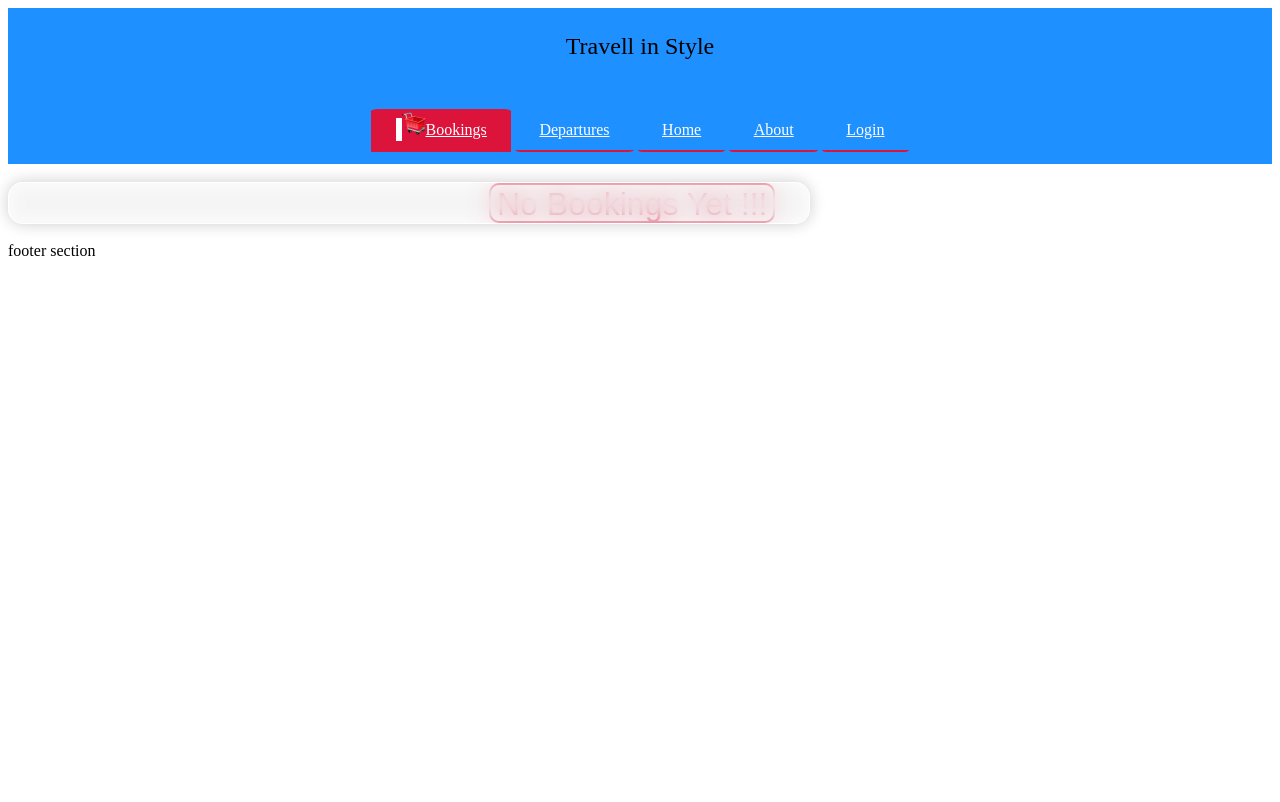
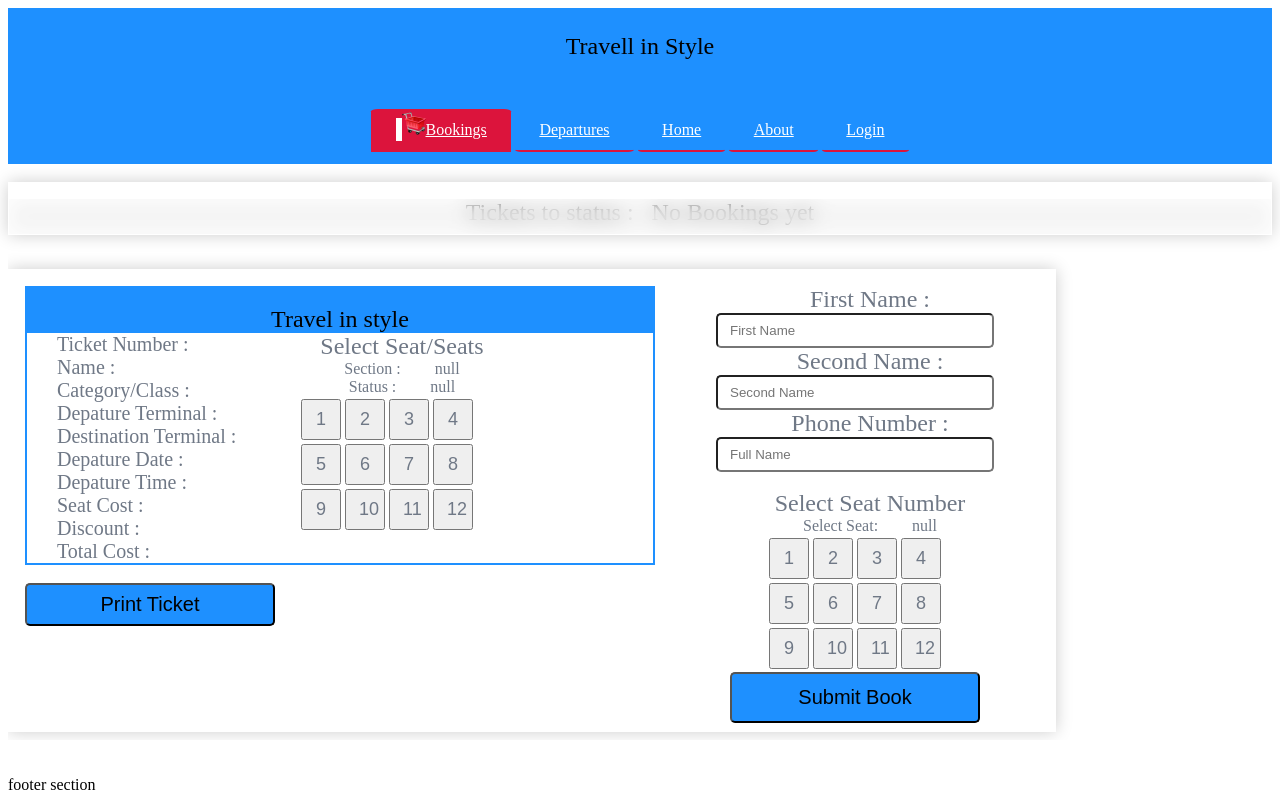
Before and after one commit to danielkirwa/my-Train-Ticket-app, a plain HTML site: page bookings.html in a window 1280 px wide. Drawn offline with nearby package versions, Linux system fonts and the light colour scheme.

Commit message:
ticket design

```diff
--- a/bookings.html
+++ b/bookings.html
@@ -42,38 +42,136 @@
 
 <div class="holder">
 	<div class="card">
-		<label></label>
-		<button class="btncancelallbook">Cancel All Booking</button>
+		<label>Tickets to status : </label>&nbsp;&nbsp;&nbsp;
+		<label class="processing-tickets"> null</label>
 
 	</div>
 	<br>
-	<!--
-	<div class="holder">
-	<div class="card">
-		<div class="card-text">
 
-			Travel in Style
-			<br>
-			<small>Name : Brian Ng'etich</small><br>
-			<small>Seat NO : 02</small><br>
-			<small>Ticket NO : 0002</small><br>
-			<small>Departure : Nairobi</small><br>
-			<small>Destination : Kisumu</small><br>
-			<small>Phone : 0712345678</small><br>
+</div>
+<div class="ticket-booking-holder">
+<div class="ticket-booking">
+	<div class="ticket-terminal">
+		<div class="myticket">
+			<div class="ticket-title"><center><br>
+				<label class="large-text">Travel in style</label>
+				<br>
+			</center>
+		</div>
+		<div id="ticket-data">
+			<div id="ticket-details">
+				<label class="ticket-text">Ticket Number :</label>
+				<label id="ticket-number" class="ticket-text"></label>
+				<br>
+				<label class="ticket-text">Name :</label>
+				<br>
+				<label class="ticket-text">Category/Class :</label>
+				<label id="ticket-category" class="ticket-text"></label>
+				<br>
+				<label class="ticket-text">Depature Terminal :</label>
+				<label id="ticket-depature-terminal" class="ticket-text"></label>
+				<br>
+				<label class="ticket-text">Destination Terminal :</label>
+				<label id="ticket-destination-terminal" class="ticket-text"></label>
+				<br>
+				<label class="ticket-text">Depature Date :</label>
+				<label id="ticket-date" class="ticket-text"></label>
+				<br>
+				<label class="ticket-text">Depature Time :</label>
+				<label id="ticket-time" class="ticket-text"></label>
+				<br>
+				<label class="ticket-text">Seat Cost :</label>
+				<br>
+				<label class="ticket-text">Discount :</label>
+				<br>
+				<label class="ticket-text">Total Cost :</label>
 
-			<button class="btncancelbook">Cancel Booking</button>
+			</div>
+			<div id="ticket-seats">
+				<center>
+				<label class="large-text card-text">Select Seat/Seats</label><br>
+				<label class="card-text">Section : </label><label class="card-text">null</label><br>
+	<label class="card-text">Status : </label><label class="card-text">null</label>
+	<div class="seat-selector">
+		<div>
+			<table>
+				<tr>
+					<td><button>1</button></td>
+					<td><button>2</button></td>
+					<td><button>3</button></td>
+					<td><button>4</button></td>
+				</tr>
+				<tr>
+					<td><button>5</button></td>
+					<td><button>6</button></td>
+					<td><button>7</button></td>
+					<td><button>8</button></td>
+				</tr>
+				<tr>
+					<td><button>9</button></td>
+					<td><button>10</button></td>
+					<td><button>11</button></td>
+					<td><button>12</button></td>
+				</tr>
+			</table>
+		</div>
+		<br>
 
+	</div>
+	</center>
+			</div>
 		</div>
-		<svg>
-			<circle cx="50" cy="50" r="40" stroke="green" stroke-width="4" fill="#00000000" />
-			<text fill="green" font-size="18" font-family="Verdana" x="12" y="60">active</text>
-		 </svg>
-	</div>-->
+		</div>
+		<br>
+		<button class="print-ticket">Print Ticket</button>
+	</div>
+	<div class="customer-infor">
+		<center>
+	<label class="large-text card-text">First Name :</label><br>
+	<input type="text" name="" placeholder="First Name" class="myinput"><br>
+	<label class="large-text card-text">Second Name :</label><br>
+	<input type="text" name="" placeholder="Second Name" class="myinput"><br>
+	<label class="large-text card-text">Phone Number :</label><br>
+	<input type="text" name="" placeholder="Full Name" class="myinput"><br>
+	<br>
+	<label class="large-text card-text">Select Seat Number</label><br>
+	<label class="card-text">Select Seat: </label><label class="card-text">null</label>
+	<div class="seat-selector">
+		<div>
+			<table>
+				<tr>
+					<td><button>1</button></td>
+					<td><button>2</button></td>
+					<td><button>3</button></td>
+					<td><button>4</button></td>
+				</tr>
+				<tr>
+					<td><button>5</button></td>
+					<td><button>6</button></td>
+					<td><button>7</button></td>
+					<td><button>8</button></td>
+				</tr>
+				<tr>
+					<td><button>9</button></td>
+					<td><button>10</button></td>
+					<td><button>11</button></td>
+					<td><button>12</button></td>
+				</tr>
+			</table>
+		</div>
+
+	</div>
+	<button class="submit-book">Submit Book</button>
+	</center>
+</div>
+
+</div>
 </div>
 
 
 
 
+<br><br>
 <div class="footer">
 	footer section
 </div>
--- a/scripts/bookings.js
+++ b/scripts/bookings.js
@@ -1,68 +1,32 @@
 
   // show number of tickets
 
-
-
- let btncancel = document.querySelector('.btncancelallbook');
- // loop through cancel button
-
- btncancel.addEventListener('click' , () =>{
-
- 	var confirmcancel = confirm("Sure To Cancel Book");
- 	if(confirmcancel){
- 		document.querySelector('.holder').innerHTML = "";
- 	}else{
- 		alert("Opparaion canceled");
- 	}
-
-
-
- 	})
-
- /*for (let i = 0 ; i < btncancel.length ;  i++) {
-
- 	btncancel[i].addEventListener('click' , () =>{
- 		document.querySelector('.holder').innerHTML = "";
- 		alert('helloe');
- 	})
- }*/
+var ticketNumber = document.getElementById('ticket-number');
+var ticketCategory = document.getElementById('ticket-category');
+var ticketDepatureTerminal = document.getElementById('ticket-depature-terminal');
+var ticketDestinationtTerminal = document.getElementById('ticket-destination-terminal');
+var ticketDate = document.getElementById('ticket-date');
+var ticketTime = document.getElementById('ticket-time');
+var processingTickets = document.querySelector('.processing-tickets');
 
  // populate ticket
 
  function populateticket() {
  	// body...
  		let ticketDetails = localStorage.getItem('myTicket');
- 		 ticketDetails = JSON.parse(ticketDetails);
+  ticketDetails = JSON.parse(ticketDetails);
  		 let ticketHolder = document.querySelector('.holder');
 
  		 if(ticketDetails){
- 		 	console.log('available')
- 		 	Object.values(ticketDetails).map(details =>{
- 		 		ticketHolder.innerHTML += `
- 		 		<div class="card">
-		<div class="card-text">
-			Travel in Style
-			<br>
-			<small>Name : #name #name</small><br>
-			<small id="cardcartegory">Category : ${details.TicketCategory}</small><br>
-			<small id="cardtime">Depature Time  : ${details.TicketTime}</small><br>
-			<small id="carddepature"> Depature Terminal : ${details.TicketDepature}</small><br>
-			<small id="carddestination">Destination Terminal :${details.TicketDestination}</small><br>
-			<small id="carddate"> Depature Date :${details.TicketDate}</small><br>
+ 		processingTickets.innerHTML = "Booking in progress"
+ 		 processingTickets.style.color = "green";
+ 		 	 ticketCategory.innerHTML = ticketDetails.TicketCategory;
 
-			<button class="btncancelbook">Cancel Booking</button>
-		</div>
-		<svg>
-			<circle cx="50" cy="50" r="40" stroke="green" stroke-width="4" fill="#00000000" />
-			<text fill="green" font-size="18" font-family="Verdana" x="12" y="60">active</text>
-		 </svg>
-	</div>
-	 <br><br>
- 		 		`
- 		 	})
+
  		 }else{
- 		 	let buttoninfor = document.querySelector('.btncancelallbook');
- 		 	buttoninfor.innerHTML = "No Bookings Yet !!!"
+
+ 		 	processingTickets.innerHTML = "No Bookings yet"
+ 		 	processingTickets.style.color = "dogerblue";
  		 }
 
 
--- a/styles/bookings.css
+++ b/styles/bookings.css
@@ -1,15 +1,63 @@
+
+.ticket-booking-holder{
+	display: flex;
+	padding-top: 16px;
+	padding-bottom: 8px;
+	overflow: hidden;
+	overflow-x: scroll;
+
+
+}
+.ticket-booking{
+	display: flex;
+	padding-top: 16px;
+	padding-bottom: 8px;
+	border: 1px solid #fff;
+	box-shadow: 0 0 1rem 0 rgba(0 ,0,0,0.2);
+
+
+
+}
+.ticket-terminal{
+	min-width: 630px;
+	padding-left: 16px;
+
+
+
+}
+.customer-infor{
+	min-width: 400px;
+
+}
+.myticket{
+	background: #fff;
+	border: 2px solid dodgerblue;
+	min-width: 600px;
+}
+.ticket-title{
+	background: dodgerblue;
+
+}
+#ticket-data{
+	display: flex;
+}
 .holder{
 	position: relative;
+}
+#ticket-seats{
+	margin-left: 24px;
 }
 
 .card{
 	border: 1px solid #fff;
-	border-radius: 15px;
 	box-shadow: 0 0 1rem 0 rgba(0 ,0,0,0.2);
 	font-size: 1.5rem;
 	overflow: hidden;
 	position: relative;
-	width: 800px;
+	display: flex;
+	padding-top: 16px;
+	padding-bottom: 8px;
+	justify-content: center;
 }
 .card:before{
 	background-color: rgb(255, 255,255, 0.3);
@@ -25,6 +73,14 @@
 	margin-left: 30px;
 	position: relative;
 	z-index: 2;
+
+}
+.ticket-text{
+	color: #6f7886;
+	margin-top: 30px;
+	margin-left: 30px;
+	position: relative;
+	font-size: 20px;
 
 }
 .card svg{
@@ -63,3 +119,33 @@ height: 40px;
 	background: dodgerblue;
 
 	}
+.myinput{
+	padding: 8px 12px;
+	min-width: 250px;
+	border-radius: 5px;
+}
+.large-text{
+	font-size: 24px;
+}
+tr button{
+	padding: 8px 12px;
+	outline: none;
+	width: 40px;
+	font-size: 18px;
+	color: #6f7886;
+}
+.submit-book{
+	min-width: 250px;
+	padding: 12px 8px;
+	background:dodgerblue;
+	font-size: 20px;
+	border-radius: 5px;
+}
+.print-ticket{
+	min-width: 250px;
+	padding: 8px 12px;
+	background: dodgerblue;
+	outline: none;
+	font-size: 20px;
+	border-radius: 5px;
+}
```
Also changed, not shown: about.html (added, +72 -0 lines), index.html (+20 -20 lines), login.html (added, +82 -0 lines), scripts/fastbook.js (+15 -10 lines), styles/about.css (added, +7 -0 lines), styles/homepage.css (+7 -0 lines).
